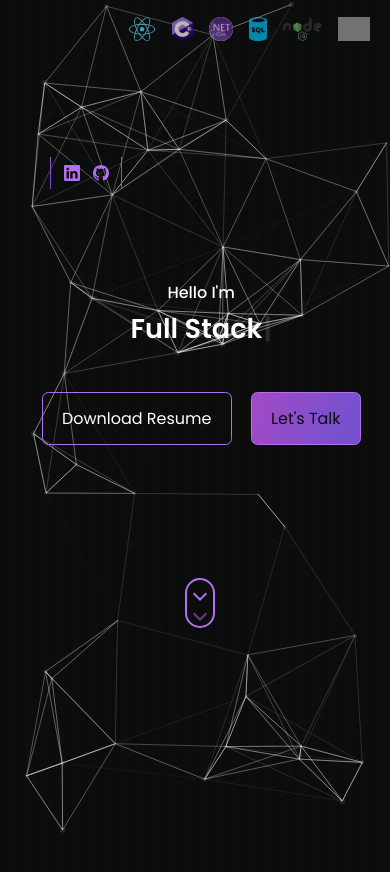
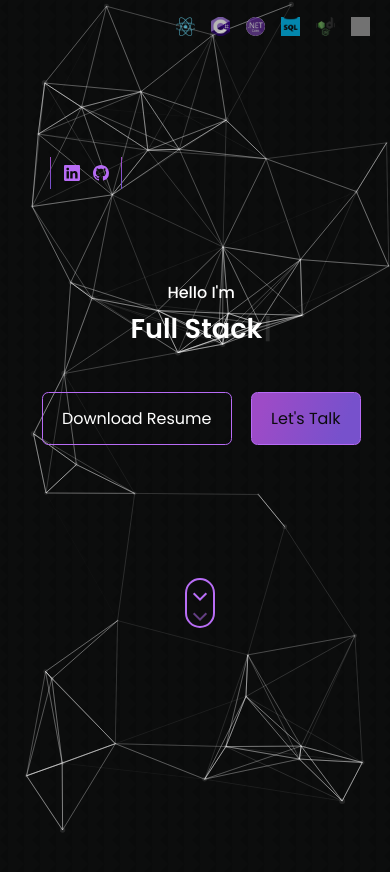
Before and after one commit to robert-brunner/Portfolio-Redux-2.0, a React (Vite) app: page / in a window 390 px wide. Shown: the top 872 px of the page. Built offline with nearby package versions, Linux system fonts and the light colour scheme; grey boxes are pictures that could not be loaded.

Commit message:
@media screen adjustments

```diff
--- a/src/components/header/Header.css
+++ b/src/components/header/Header.css
@@ -229,7 +229,8 @@ header {
 
   .background_Logos > img {
     height: 1.5rem;
-
+    width: 19px;
+    height: 19px;
   }
 
   .header_info {
--- a/src/components/header/Header.jsx
+++ b/src/components/header/Header.jsx
@@ -23,9 +23,14 @@ import cSharpLogo from "../../assets/tech_logos/cSharp.webp"; // Corrected impor
 // import cSharpLogo from "../../assets/tech_logos/c#.webp";
 import sqlLogo from "../../assets/tech_logos/sql.png";
 import Arduino from "../../assets/tech_logos/arduino.png";
+import { useMediaQuery } from "react-responsive";
 
 
 const Header = () => {
+
+  const isDesktopOrLaptop = useMediaQuery({ minWidth: 1224 });
+  const isTabletOrMobile = useMediaQuery({ maxWidth: 1224 });
+
   const logos = [
     { id: 1, name: "React", src: react_logo },
     // { id: 2, name: "TypeScript", src: ts_logo },
```
